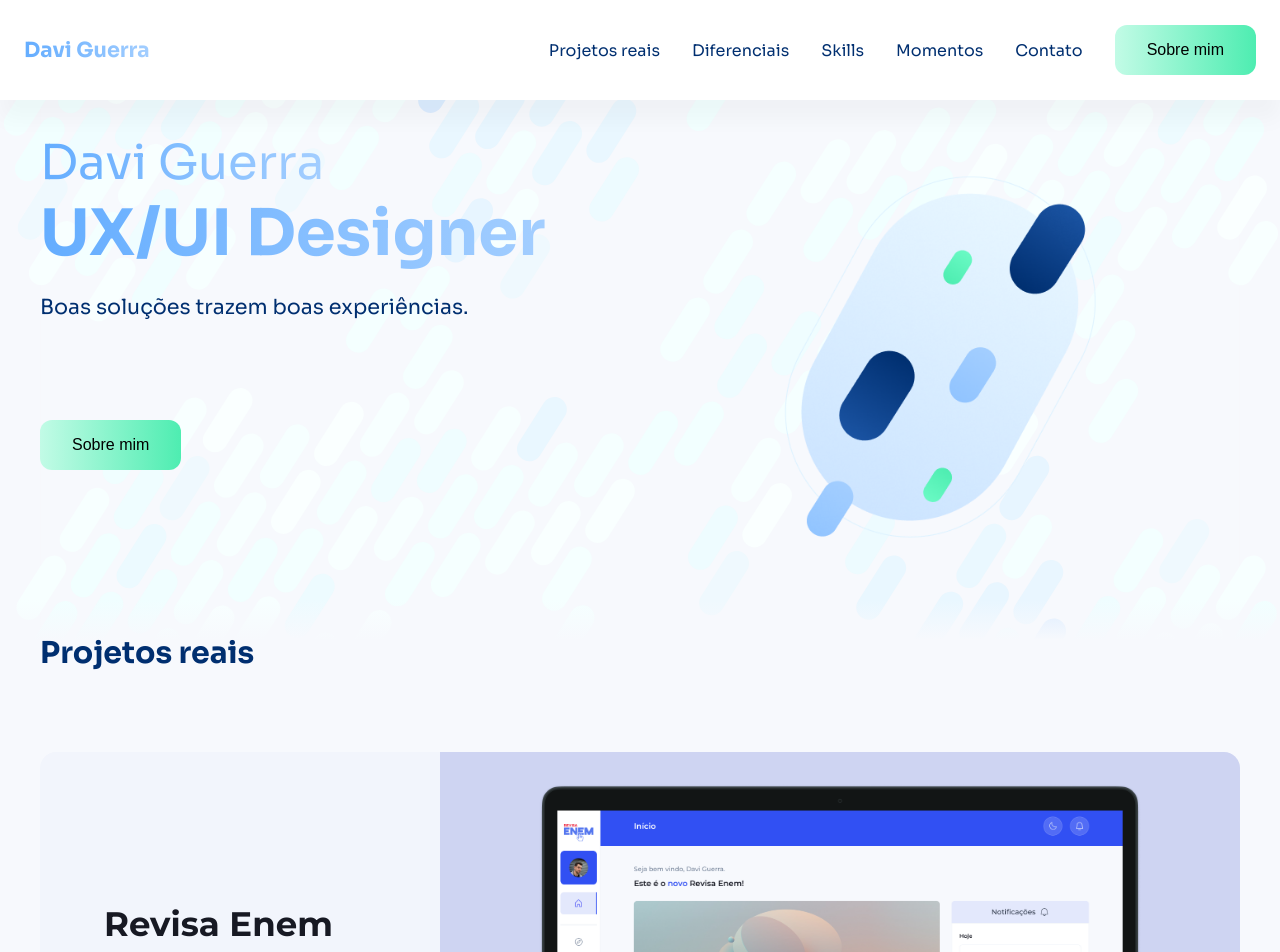
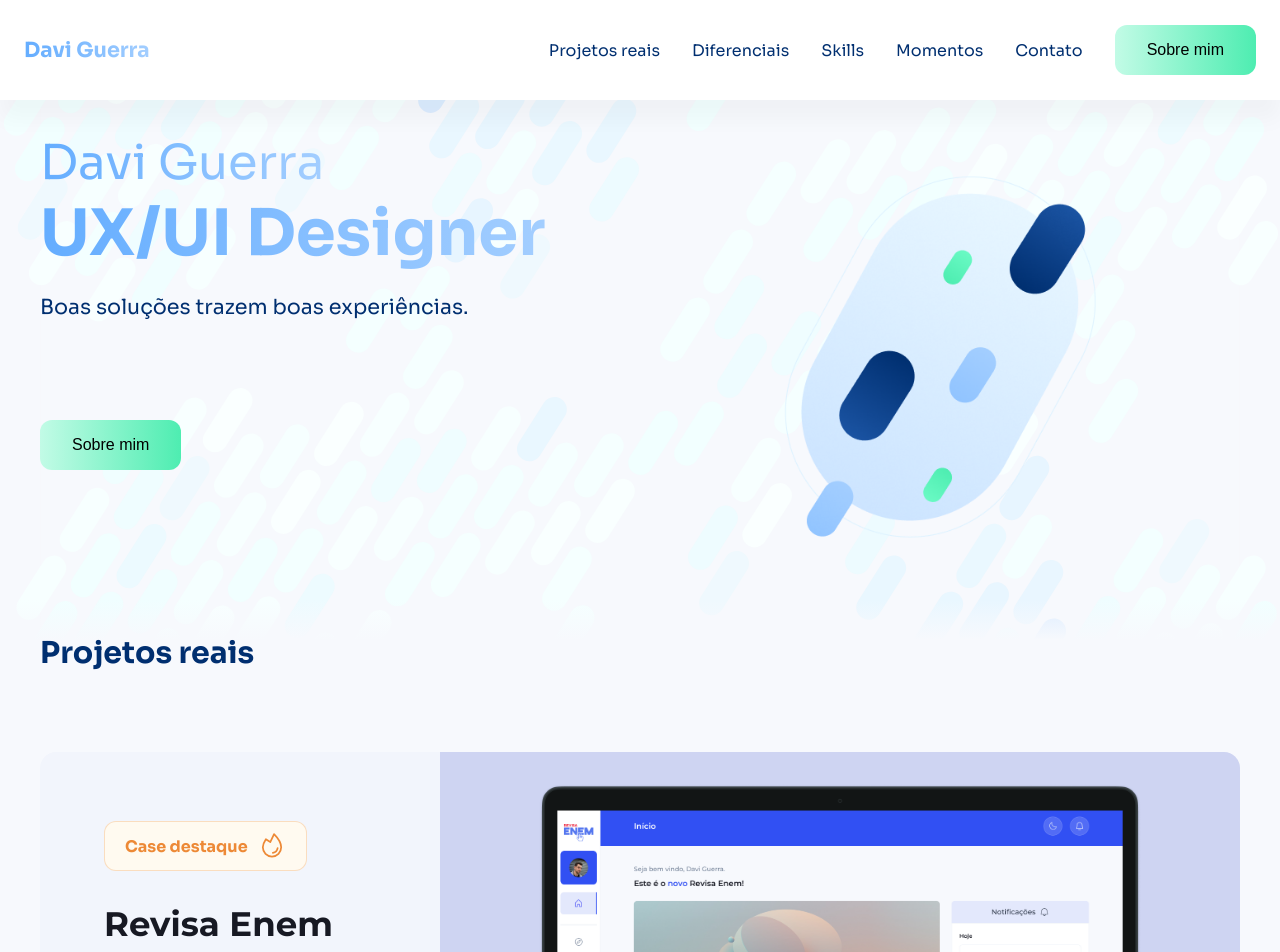
Before and after one commit to joao5142/portfolio-davi, a Next.js app: page / in a window 1280 px wide. Shown: the top 952 px of the page. Built offline with nearby package versions, Linux system fonts and the light colour scheme.

Commit message:
feat : adding emphasis button in section project

```diff
--- a/src/components/partials/Header/index.tsx
+++ b/src/components/partials/Header/index.tsx
@@ -11,11 +11,11 @@ import {
 import { List } from "phosphor-react";
 import { useRef, useState } from "react";
 export function Header() {
-  const navRef = useRef();
+  const navRef = useRef<HTMLUListElement>(null);
 
   function handleToggleeNavMenu() {
     if (navRef.current) {
-      navRef?.current.classList.toggle("show");
+      navRef.current.classList.toggle("show");
     }
   }
 
--- a/src/components/partials/Slider/index.tsx
+++ b/src/components/partials/Slider/index.tsx
@@ -1,6 +1,7 @@
 import { Text } from "@/components/ui/Text";
 import {
   SliderBagde,
+  SliderButtonEmphasis,
   SliderContainer,
   SliderImages,
   SliderInfo,
@@ -11,8 +12,9 @@ import Image from "next/image";
 import { Button } from "@/components/ui/Button";
 import { useState } from "react";
 import { ColorType } from "@/styles/theme";
+import { Fire } from "phosphor-react";
 
-interface ISlide {
+export interface ISlide {
   name: string;
   description: string;
   primaryColor: string;
@@ -46,6 +48,14 @@ export function Slider({ slide }: SliderProps) {
     <SliderContainer>
       <SliderInfo color={slide.primaryColor}>
         <div>
+          {slide.emphasis && (
+            <SliderButtonEmphasis>
+              <Text color="yellow-400" weight="700" size="sm" tag="strong">
+                Case destaque
+              </Text>
+              <Fire size={28} color="#ED8936" />
+            </SliderButtonEmphasis>
+          )}
           <Box marginBottom={40}>
             <Text
               tag="strong"
--- a/src/components/partials/Slider/styles.ts
+++ b/src/components/partials/Slider/styles.ts
@@ -91,3 +91,16 @@ export const SliderImages = styled.div<IColor>`
     height: auto;
   }
 `;
+
+export const SliderButtonEmphasis = styled.button`
+  border-radius: 0.75rem;
+  border: 1px solid rgba(239, 151, 77, 0.3);
+
+  background: #fffaf0;
+  padding: 0.625rem 1.25rem;
+
+  display: flex;
+  align-items: center;
+  gap: 10px;
+  margin-bottom: 2rem;
+`;
--- a/src/pages/index.tsx
+++ b/src/pages/index.tsx
@@ -22,7 +22,7 @@ import {
 
 import Image from "next/image";
 import { Button } from "../components/ui/Button/index";
-import { Slider } from "@/components/partials/Slider";
+import { ISlide, Slider } from "@/components/partials/Slider";
 import { CardHability } from "@/components/partials/CardHability";
 import { Skill } from "@/components/partials/Skill";
 import {
@@ -254,7 +254,7 @@ export default function Home() {
               </Text>
             </Box>
             {slides.map((slide, index) => (
-              <Slider key={"slide-" + index} slide={slide} />
+              <Slider key={"slide-" + index} slide={slide as ISlide} />
             ))}
           </SectionProjects>
 
--- a/src/styles/theme.ts
+++ b/src/styles/theme.ts
@@ -6,7 +6,7 @@ export const defaultTheme = {
     "blue-500": "#64ADFF",
     "blue-700": "#2A85EB",
     "blue-900": "#002F70",
-
+    "yellow-400": "#ED8936",
     white: "#ffff",
 
     gray: "#40404b",
```
